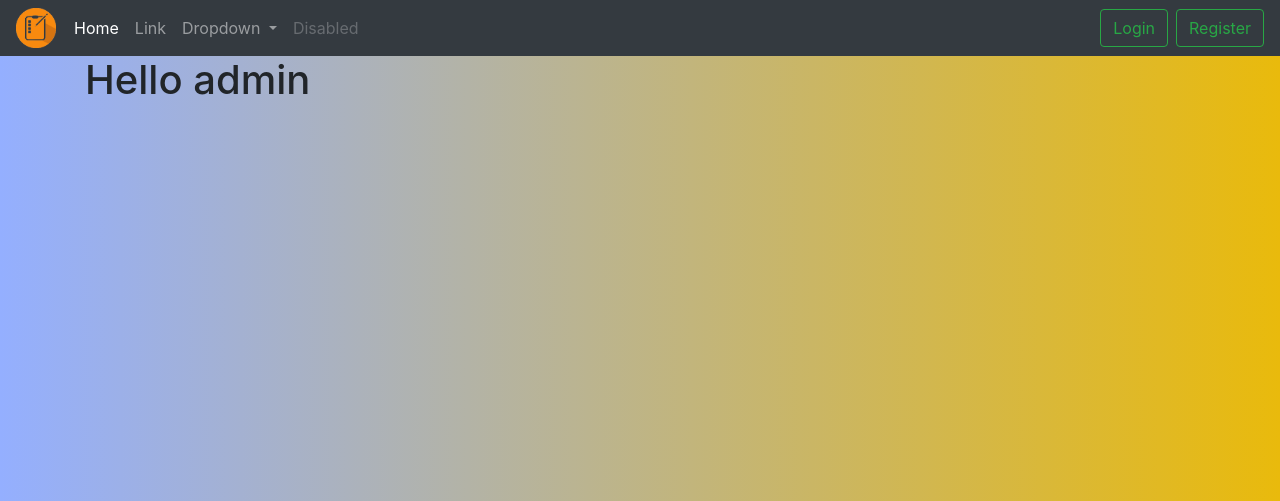
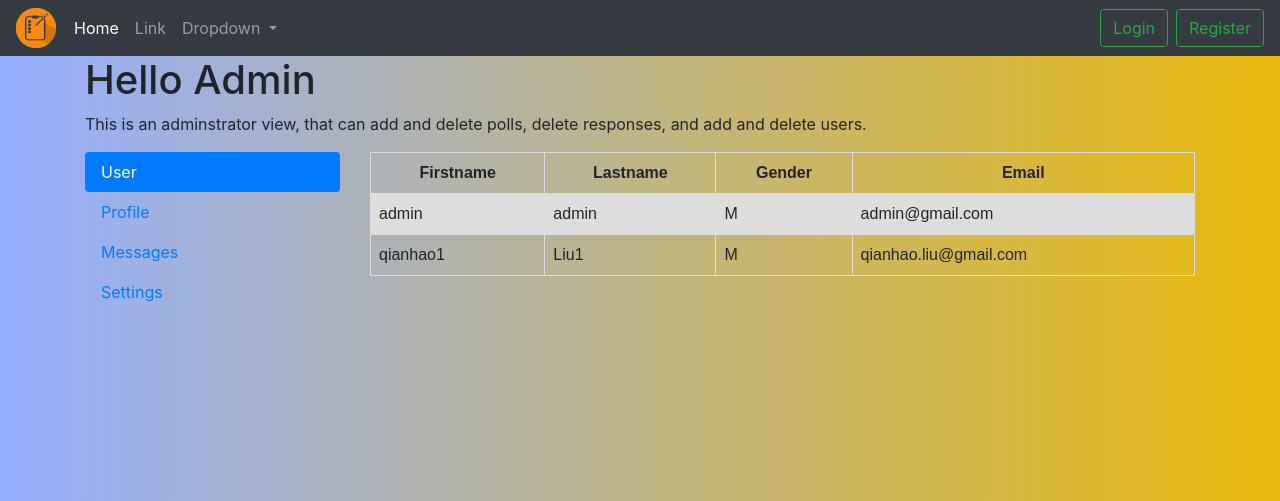
Before and after one commit to Qianhao96/CITS-3403, a Flask app: page /user_admin in a window 1280 px wide. Shown: the top 501 px of the page. Run offline with Flask 2, Linux system fonts and the light colour scheme; data comes from the database, SQL or seed files in the repository; some libraries are stand-ins or nearby versions.

Commit message:
Add user-admin blueprint

```diff
--- a/run.py
+++ b/run.py
@@ -3,4 +3,4 @@ from survey import create_app
 app = create_app()
 
 if __name__ == '__main__':
-	app.run(debug=True)
+	app.run(debug=True, host = '0.0.0.0')
--- /dev/null
+++ b/survey/static/css/user_admin.css
@@ -0,0 +1,15 @@
+table {
+  font-family: arial, sans-serif;
+  border-collapse: collapse;
+  width: 100%;
+}
+
+td, th {
+  border: 1px solid #dddddd;
+  text-align: left;
+  padding: 8px;
+}
+
+tr:nth-child(even) {
+  background-color: #dddddd;
+}
--- a/survey/templates/base.html
+++ b/survey/templates/base.html
@@ -49,7 +49,9 @@
 	        </div>
 	      </li>
 	      <li class="nav-item">
-	        <a class="nav-link disabled" href="#" tabindex="-1" aria-disabled="true">Disabled</a>
+	      	{% if current_user.is_admin %}
+	  		<a class="nav-link" href="{{ url_for('user_admin.index') }}">Management</a>
+	  		{% endif %}
 	      </li>
 	    </ul>
 	    <div class="form-inline my-2 my-lg-0">
--- a/survey/templates/user_admin.html
+++ b/survey/templates/user_admin.html
@@ -1,13 +1,51 @@
 {% extends 'base.html' %}
 
 {% block extraCss %}
+<link rel="stylesheet" type="text/css" href="{{ url_for('static', filename='css/user_admin.css') }}">
 {% endblock extraCss %}
 
 {% block title %} {{ title }} {% endblock title %}
 
 {% block content %}
 <div class="container">
-	<h1>Hello admin</h1>
-	{{current_user.is_admin}}
+	<h1>Hello Admin</h1>
+	<p>This is an adminstrator view, that can add and delete polls, delete responses, and add and delete users. </p>
+</div>
+<div class="container">
+<div class="row">
+  <div class="col-3">
+    <div class="nav flex-column nav-pills" id="v-pills-tab" role="tablist" aria-orientation="vertical">
+      <a class="nav-link active" id="v-pills-home-tab" data-toggle="pill" href="#v-pills-user" role="tab" aria-controls="v-pills-home" aria-selected="true">User</a>
+      <a class="nav-link" id="v-pills-profile-tab" data-toggle="pill" href="#v-pills-profile" role="tab" aria-controls="v-pills-profile" aria-selected="false">Profile</a>
+      <a class="nav-link" id="v-pills-messages-tab" data-toggle="pill" href="#v-pills-messages" role="tab" aria-controls="v-pills-messages" aria-selected="false">Messages</a>
+      <a class="nav-link" id="v-pills-settings-tab" data-toggle="pill" href="#v-pills-settings" role="tab" aria-controls="v-pills-settings" aria-selected="false">Settings</a>
+    </div>
+  </div>
+  <div class="col-9">
+    <div class="tab-content" id="v-pills-tabContent">
+      <div class="tab-pane fade show active" id="v-pills-user" role="tabpanel" aria-labelledby="v-pills-home-tab">
+		<table id="user_table">
+			<tr>
+				<th style="text-align: center;">Firstname</th>
+				<th style="text-align: center;">Lastname</th>
+				<th style="text-align: center;">Gender</th>
+				<th style="text-align: center;">Email</th>
+			</tr>
+			{% for user in users %}
+			<tr>
+				<td>{{user.firstname}}</td>
+				<td>{{user.lastname}}</td>
+				<td>{{user.gender}}</td>
+				<td>{{user.email}}</td>
+			</tr>
+			{% endfor %}
+		</table>
+      </div>
+      <div class="tab-pane fade" id="v-pills-profile" role="tabpanel" aria-labelledby="v-pills-profile-tab">...</div>
+      <div class="tab-pane fade" id="v-pills-messages" role="tabpanel" aria-labelledby="v-pills-messages-tab">...</div>
+      <div class="tab-pane fade" id="v-pills-settings" role="tabpanel" aria-labelledby="v-pills-settings-tab">...</div>
+    </div>
+  </div>
+</div>
 </div>
 {% endblock content %}
--- a/survey/user_admin/routes.py
+++ b/survey/user_admin/routes.py
@@ -1,7 +1,9 @@
 from flask import render_template, Blueprint
+from survey.models import User
 
-user_admin = Blueprint('user-admin', __name__)
+user_admin = Blueprint('user_admin', __name__)
 
 @user_admin.route("/user_admin")
 def index():
-	return render_template('user_admin.html')
+	users = User.query.all()
+	return render_template('user_admin.html', users=users, title="Admin")
```
Also changed, not shown: survey/static/css/admin.css (deleted).
